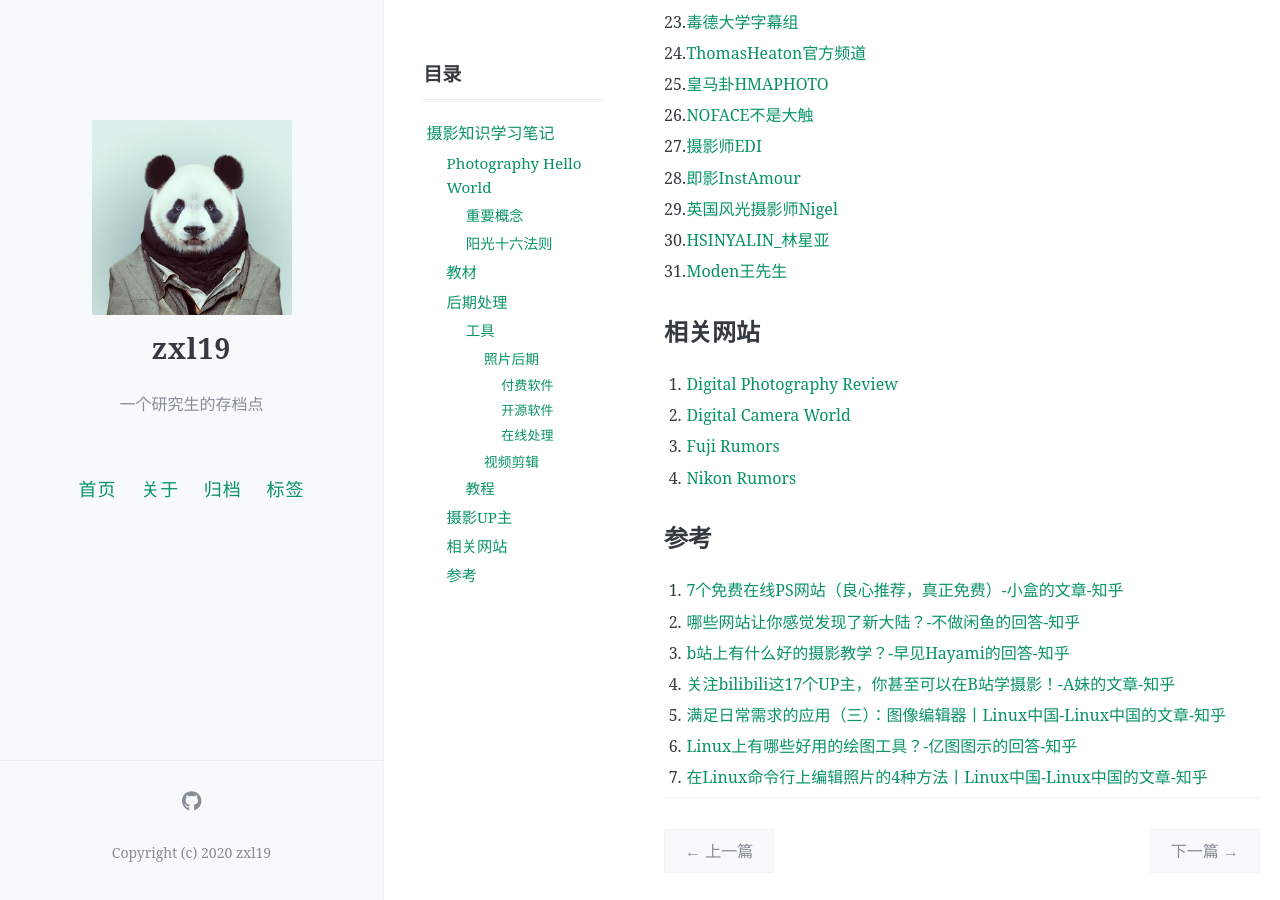
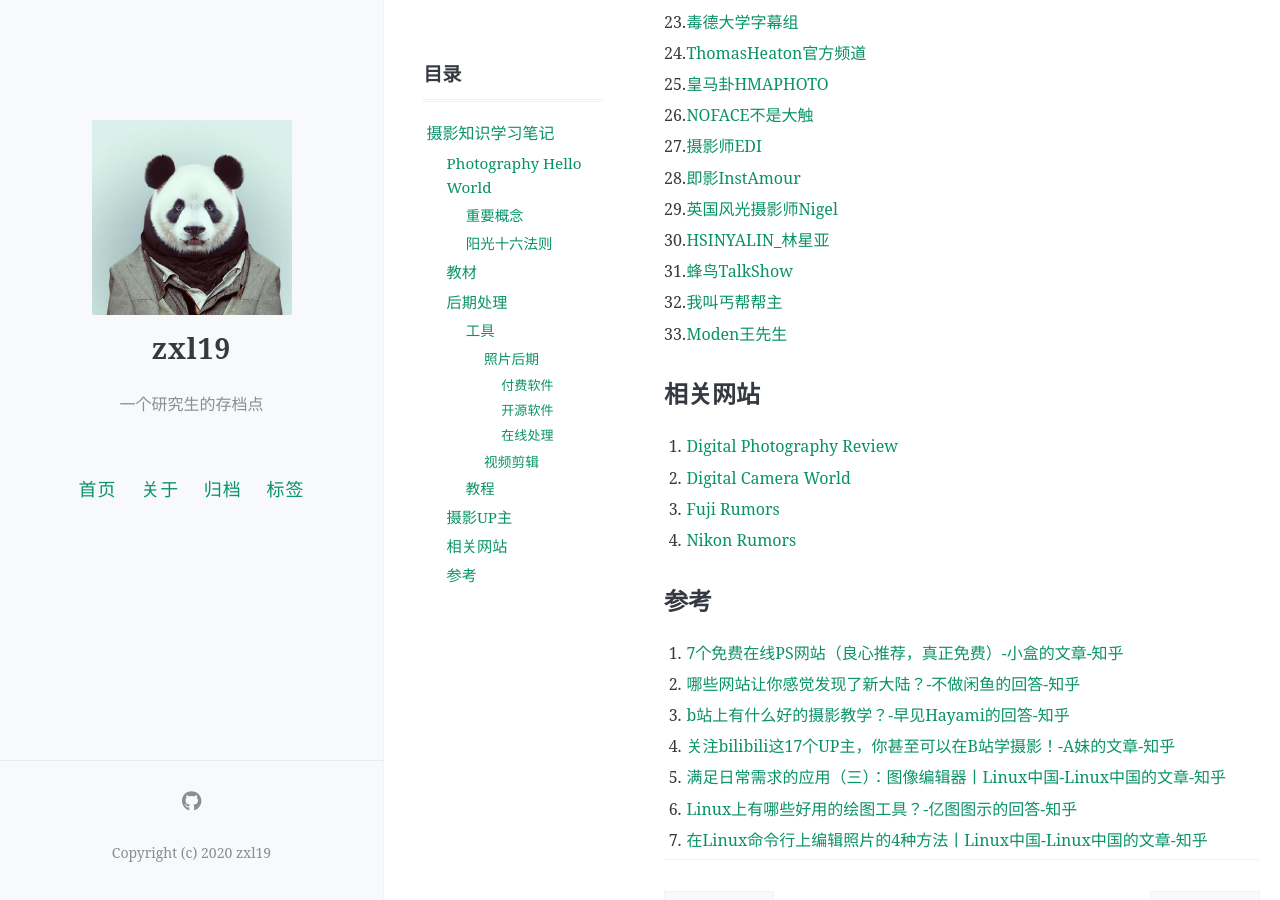
Before and after one commit to zxl19/zxl19.github.io, a Jekyll site: the page built from _posts/2021-08-03-photography-note.md, in a window 1280 px wide and 900 px high, scrolled down 3263 px. Built offline with Jekyll 4.4.1, drawn with Linux system fonts in a browser that asks for light colours; comment, search, counter and statistics services are not loaded.

Commit message:
Update 2021-08-03-photography-note.md

```diff
--- a/_posts/2021-08-03-photography-note.md
+++ b/_posts/2021-08-03-photography-note.md
@@ -133,7 +133,9 @@ pinned: false
 28. [即影InstAmour](https://space.bilibili.com/14118905)
 29. [英国风光摄影师Nigel](https://space.bilibili.com/1549051576)
 30. [HSINYALIN_林星亚](https://space.bilibili.com/7695611)
-31. [Moden王先生](https://space.bilibili.com/700673344)
+31. [蜂鸟TalkShow](https://space.bilibili.com/1343434879)
+32. [我叫丐帮帮主](https://space.bilibili.com/300681641)
+33. [Moden王先生](https://space.bilibili.com/700673344)
 
 ## 相关网站
 
```
